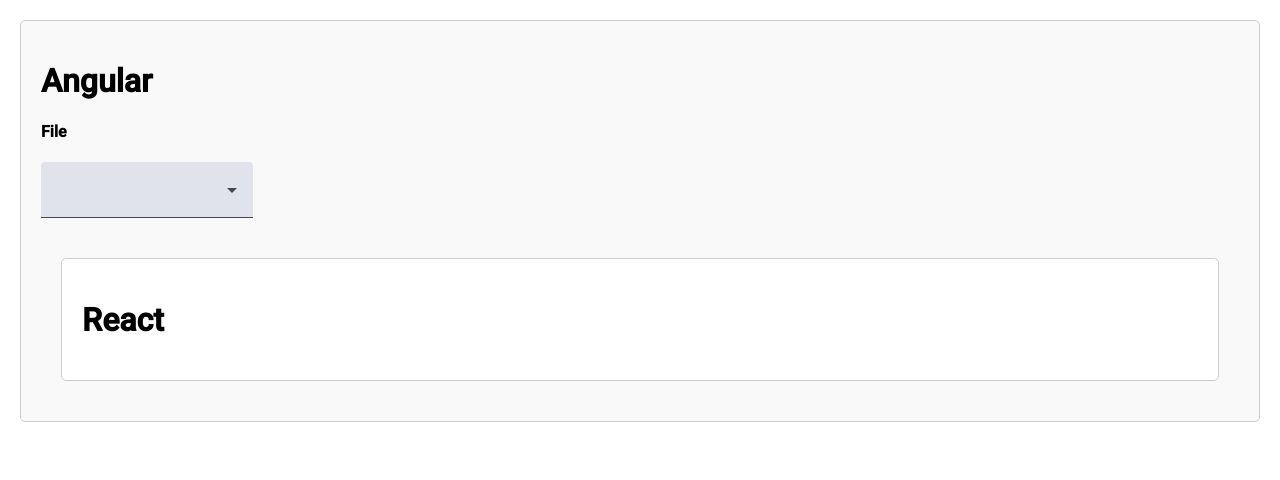
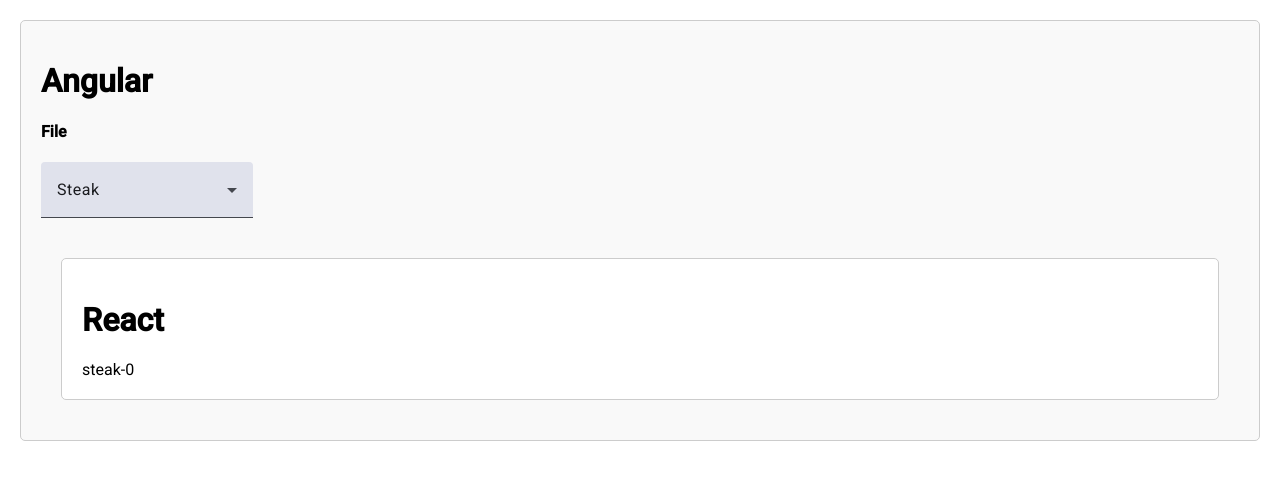
Before and after one commit to Pinakin-Desai-HBK/aqira-insights, an Angular app: page / in a window 1280 px wide. Shown: the top 480 px of the page. Built offline with nearby package versions, Linux system fonts and the light colour scheme.

Commit message:
Callbacks

```diff
--- a/src/app-react/components/hello-react-world.tsx
+++ b/src/app-react/components/hello-react-world.tsx
@@ -1,4 +1,4 @@
-const MyReactComponent = () => {
+const MyReactComponent = ({ selected }: { selected: string }) => {
   return (
     <div
       style={{
@@ -10,6 +10,7 @@
       }}
     >
       <h1>React</h1>
+      {selected}
     </div>
   );
 };
--- a/src/app/app.component.ts
+++ b/src/app/app.component.ts
@@ -20,14 +20,17 @@
 
       <h4>File</h4>
       <mat-form-field>
-        <mat-select>
+        <mat-select [(value)]="selected" (valueChange)="onChange($event)">
           @for (food of foods; track food) {
           <mat-option [value]="food.value">{{ food.viewValue }}</mat-option>
           }
         </mat-select>
       </mat-form-field>
 
-      <div [reactComponent]="MyReactComponent"></div>
+      <div
+        [reactComponent]="MyReactComponent"
+        [reactComponentProps]="props"
+      ></div>
     </main>
   `,
 })
@@ -39,4 +42,16 @@
     { value: 'pizza-1', viewValue: 'Pizza' },
     { value: 'tacos-2', viewValue: 'Tacos' },
   ];
+  selected = 'steak-0';
+
+  props = {
+    selected: this.selected,
+  };
+
+  onChange(event: any) {
+    this.props = {
+      ...this.props,
+      selected: event,
+    };
+  }
 }
```
